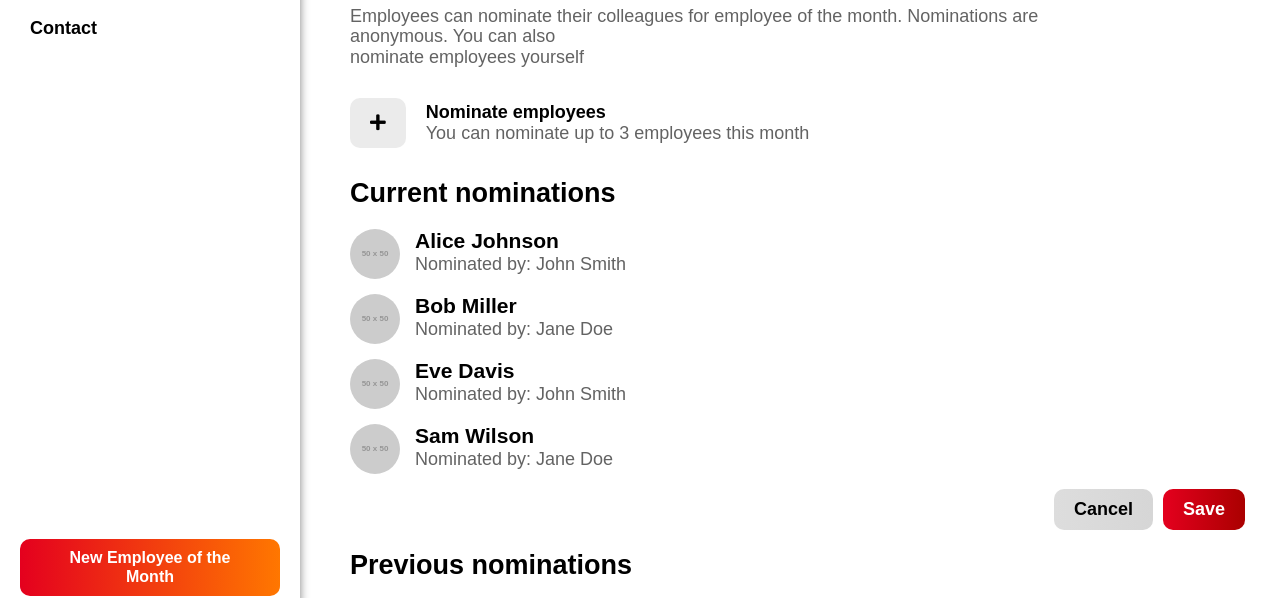
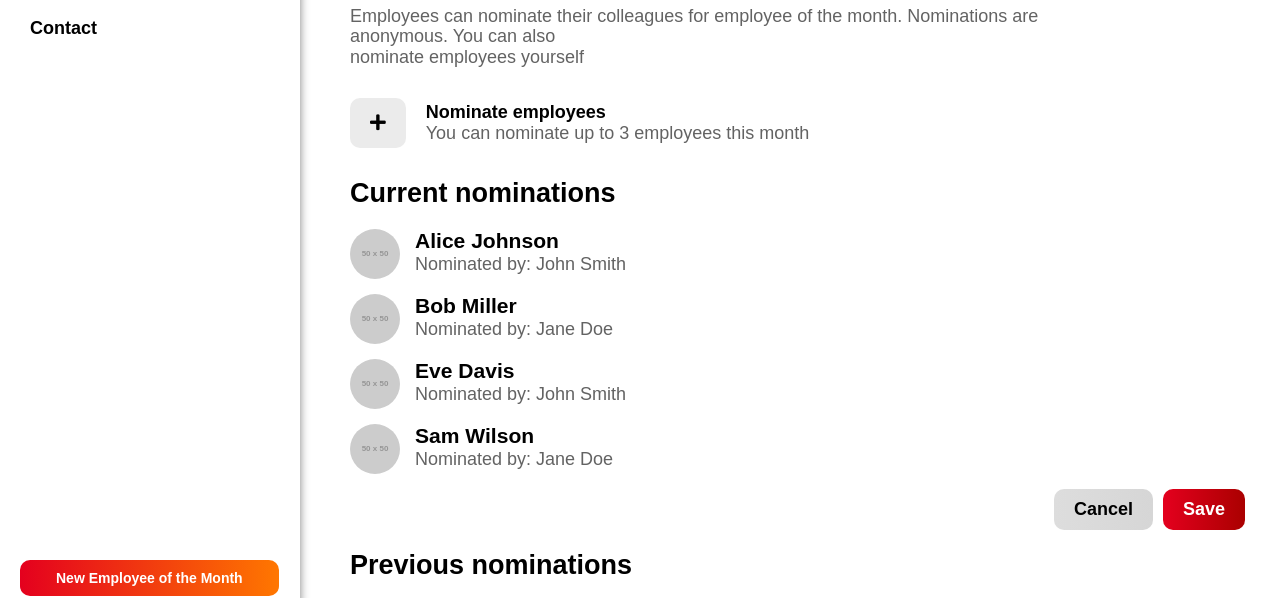
Before and after one commit to MariamElkholeyy/My-ITWORX-Tasks, a plain HTML site: page html-Mariam/VotingPlatform.html in a window 1280 px wide. Shown: the part 159-757 px from the top of the page. Drawn offline with Linux system fonts and the light colour scheme; placeholder pictures from the web are drawn by us.

Commit message:
had some missmatch trouple with the normalization so I editing the sidebar putton

```diff
--- a/CSS-Mariam/style-VotingPlatform.css
+++ b/CSS-Mariam/style-VotingPlatform.css
@@ -27,8 +27,9 @@
 
 .sidebar button {
     background-image: linear-gradient(to right, #e4001e, #ff7700);
+    font-size: 14px;
     color: #fff;
-    padding: 10px 40px;
+    padding: 10px 36px;
     border: none;
     border-radius: 10px;
     cursor: pointer;
```
